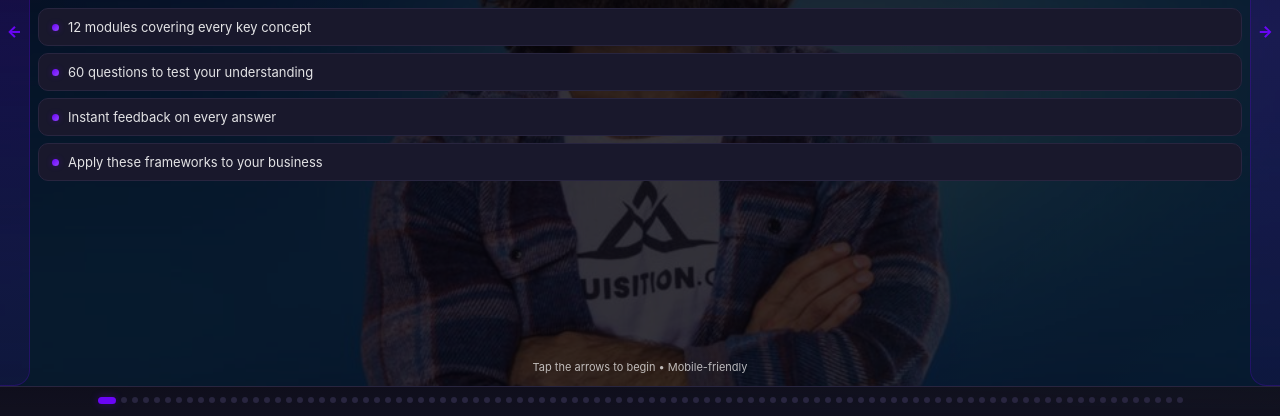
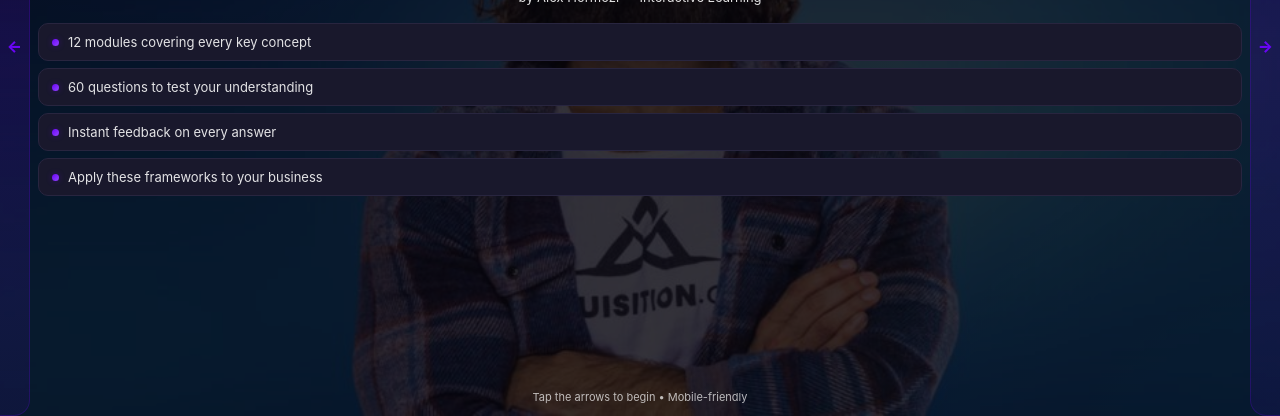
Before and after one commit to nuffyofc/100moffer, a plain HTML site: page 100m-offers-learn.html in a window 1280 px wide. Shown: the part 384-800 px from the top of the page. Drawn offline with Linux system fonts and the light colour scheme.

Commit message:
Remove the bottom dot progress-tracking bar

```diff
--- a/100m-offers-learn.html
+++ b/100m-offers-learn.html
@@ -157,29 +157,6 @@ body{
   transform:scale(1);
 }
 
-/* DOTS */
-.dots{
-  flex-shrink:0;
-  display:flex;
-  justify-content:center;
-  gap:5px;
-  padding:10px 14px 12px;
-  background:linear-gradient(0deg, var(--chrome-1), var(--chrome-2));
-  backdrop-filter:blur(10px);
-  border-top:1px solid var(--border);
-  overflow-x:auto;
-  min-height:30px;
-}
-.dot{
-  width:6px;height:6px;border-radius:50%;
-  background:var(--border);
-  flex-shrink:0;
-  transition:all .25s cubic-bezier(.34,1.56,.64,1);
-}
-.dot.passed{background:var(--green)}
-.dot.quiz-passed{background:var(--gold);box-shadow:0 0 6px 0 var(--gold-glow-strong)}
-.dot.wrong{background:var(--red)}
-.dot.current{background:var(--gold);width:18px;height:7px;border-radius:4px;box-shadow:0 0 8px 0 var(--gold-glow-strong);}
 
 /* TEACHING CARD */
 .lesson-icon{
@@ -534,7 +511,6 @@ body{
   </div>
 </div>
 
-<div class="dots" id="dotsContainer"></div>
 
 <script>
 // ==================== DATA ====================
@@ -951,7 +927,6 @@ function render() {
     }
   });
   wrap.innerHTML = html;
-  updateDots();
   updateProgress();
   scrollToCard(state.currentCard, false);
 }
@@ -1027,29 +1002,11 @@ function updateInView() {
   document.getElementById('navArrows').style.display = isSummary ? 'none' : '';
 }
 
-// ==================== DOTS ====================
+// ==================== PROGRESS TRACKING ====================
 function updateDotsFromScroll() {
   const wrap = document.getElementById('cardsWrap');
   const current = Math.round(wrap.scrollLeft / wrap.clientWidth);
-  if (current !== state.currentCard) {
-    state.currentCard = current;
-    updateDots();
-  }
-}
-
-function updateDots() {
-  const reg = buildCardRegistry();
-  const container = document.getElementById('dotsContainer');
-  let html = '';
-  reg.forEach((card, idx) => {
-    let cls = 'dot';
-    if (idx === state.currentCard) cls += ' current';
-    else if (state.answered.has(idx)) {
-      cls += state.correctAnswers.has(idx) ? ' quiz-passed' : ' wrong';
-    }
-    html += `<span class="${cls}"></span>`;
-  });
-  container.innerHTML = html;
+  state.currentCard = current;
 }
 
 function updateProgress() {
```
Also changed, not shown: index.html (+2 -45 lines).
